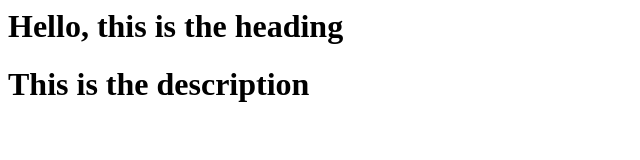
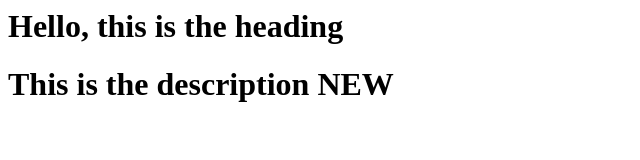
Before and after one commit to samikshyaaa/Assignment, a plain HTML site: page index.html in a window 1280 px wide. Shown: the whole page, without its empty margins (0-640 px from the left). Drawn offline with Linux system fonts and the light colour scheme.

Commit message:
new description added

```diff
--- a/index.html
+++ b/index.html
@@ -4,6 +4,6 @@
 	</head>
 	<body>
 		<h1> Hello, this is the heading <h1>
-		 This is the description
+		 This is the description NEW
 	</body>
 </html>
```
